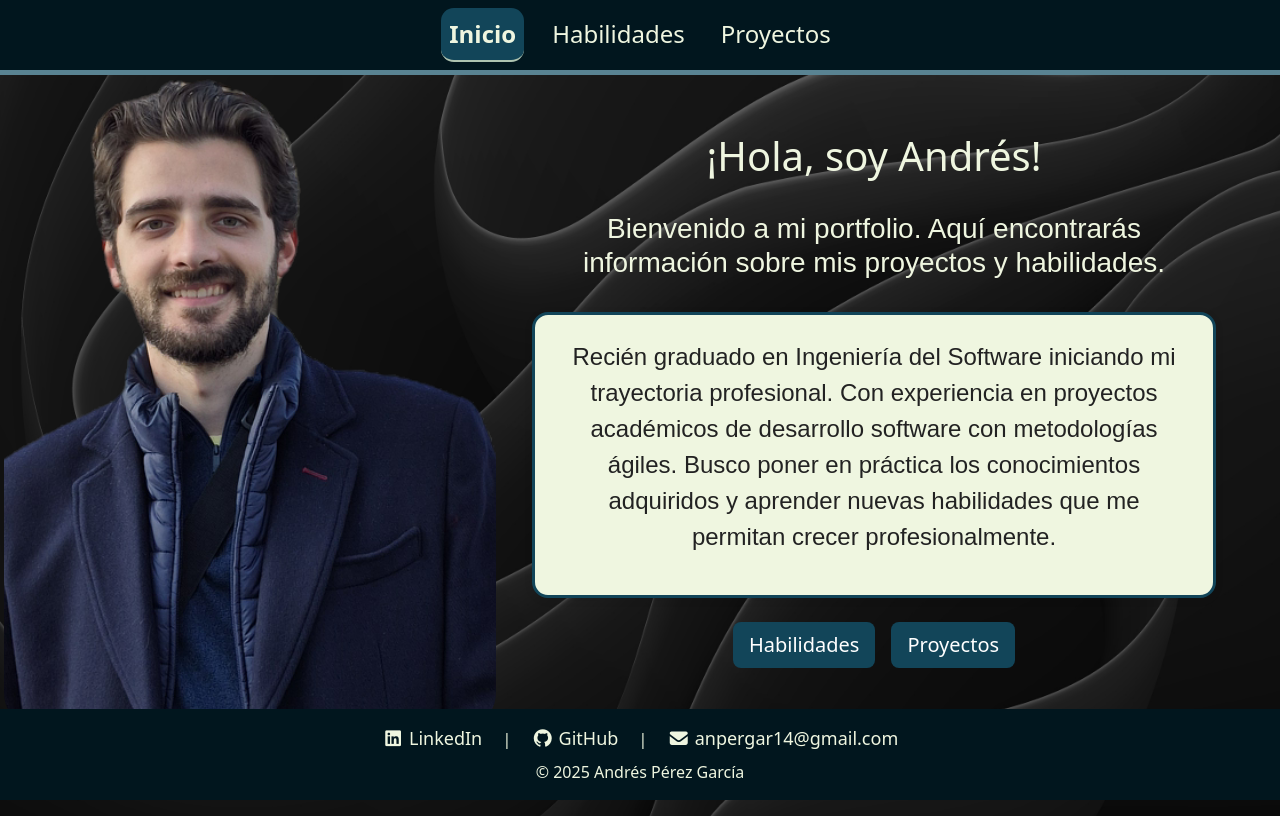
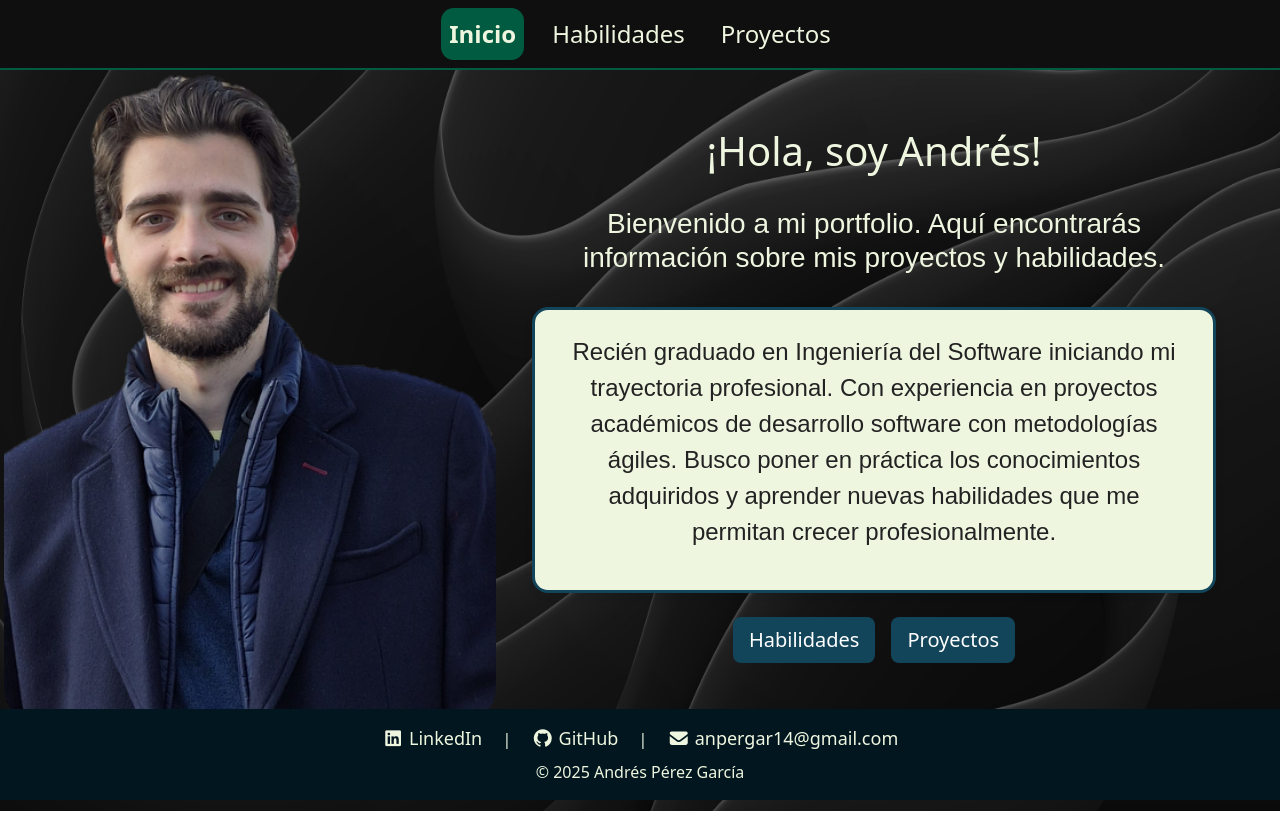
Before and after one commit to Andrespg14/Mi-Portfolio, a React (Create React App) app in the folder frontend/: page / in a window 1280 px wide. Built offline with nearby package versions, Linux system fonts and the light colour scheme.

Commit message:
(update) header styles

```diff
--- a/frontend/src/components/Header.css
+++ b/frontend/src/components/Header.css
@@ -1,7 +1,7 @@
 .header-navbar {
-  background-color: #01161e;
+  background-color: #0F0F0F;
   font-size: x-large;
-  border-bottom: 5px solid #598392;
+  border-bottom: 2px solid #005B41;
   position: sticky;
   top: 0;
 }
@@ -17,16 +17,16 @@
 
 .header-navbar .nav-link.active {
   font-weight: bold;
-  background-color: #124559;
-  border-bottom: 2px solid #aec3b0;
+  background-color: #005B41;
 }
 
 .header-navbar .nav-link:hover {
-  background-color: #124559;
+  background-color: #008170;
 }
 
 .header-navbar .navbar-toggler {
   border-color: #eff6e0;
+  margin-bottom: 1%;
 }
 
 .header-navbar i.fa-bars {
@@ -38,7 +38,7 @@
     color: #eff6e0;
     font-size: 1.5rem;
     font-weight: bold;
-    align-self: center;
+    align-self: auto;
   }
 
 @media (min-width: 992px) {
```
